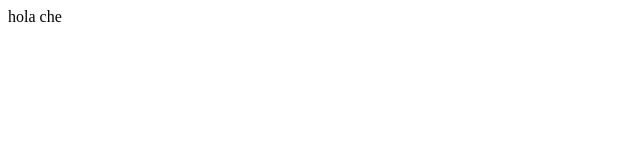
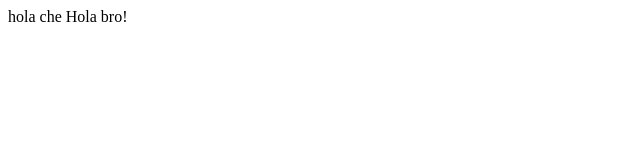
Before and after one commit to cae1814/EjercioVideo, a plain HTML site: page index.html in a window 1280 px wide. Shown: the full height of the page, 0-640 px from the left. Drawn offline with Linux system fonts and the light colour scheme.

Commit message:
Update index.html

```diff
--- a/index.html
+++ b/index.html
@@ -7,5 +7,7 @@
 </head>
 <body>
     hola che
+
+    Hola bro!
 </body>
 </html>
```
